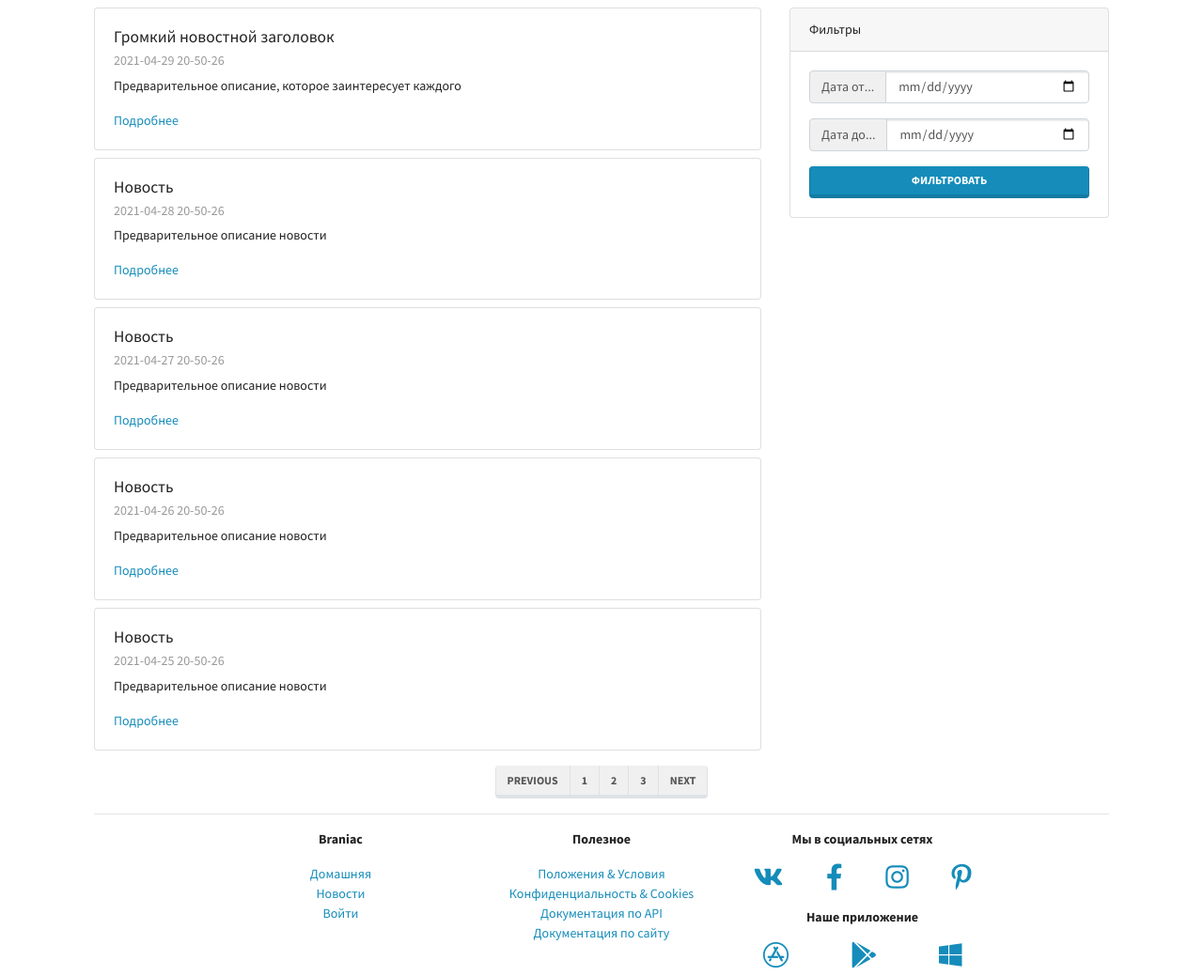
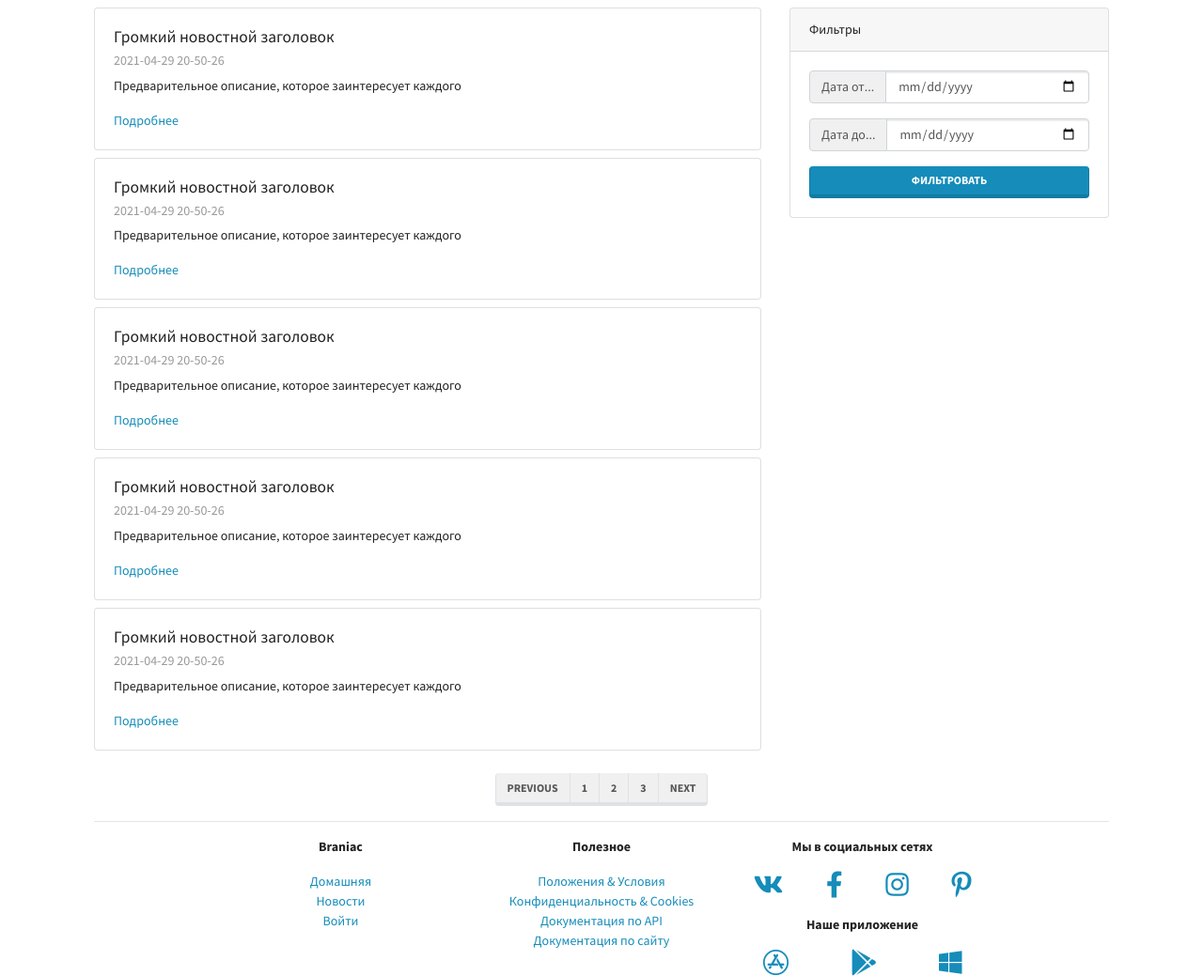
Before and after one commit to vladislavchicheg/djangoStart, a Django app: page /mainapp/news/ in a window 1280 px wide. Shown: the part 77-1116 px from the top of the page at 94% size. Run offline with Django 4.2, Linux system fonts and the light colour scheme; some libraries are stand-ins or nearby versions.

Commit message:
lesson_3 add news in iteration template

```diff
--- a/mainapp/templates/mainapp/news.html
+++ b/mainapp/templates/mainapp/news.html
@@ -21,8 +21,6 @@
   <body>
 
 
-
-
     <div class="container-md">
 
       {% extends 'base.html' %}
@@ -31,7 +29,7 @@
         <div class="row">
 
           <div class="col-lg-8">
-
+            {% for i in range %}
               <div class="card my-2">
                 <div class="card-body">
                   <h5 class="card-title">{{ news_title }}</h5>
@@ -40,42 +38,8 @@
                   <a href="#" class="card-link">Подробнее</a>
                 </div>
               </div>
+            {% endfor %}
 
-            <div class="card my-2">
-              <div class="card-body">
-                <h5 class="card-title">Новость</h5>
-                <h6 class="card-subtitle mb-2 text-muted">2021-04-28 20-50-26</h6>
-                <p class="card-text">Предварительное описание новости</p>
-                <a href="#" class="card-link">Подробнее</a>
-              </div>
-            </div>
-
-            <div class="card my-2">
-              <div class="card-body">
-                <h5 class="card-title">Новость</h5>
-                <h6 class="card-subtitle mb-2 text-muted">2021-04-27 20-50-26</h6>
-                <p class="card-text">Предварительное описание новости</p>
-                <a href="#" class="card-link">Подробнее</a>
-              </div>
-            </div>
-
-            <div class="card my-2">
-              <div class="card-body">
-                <h5 class="card-title">Новость</h5>
-                <h6 class="card-subtitle mb-2 text-muted">2021-04-26 20-50-26</h6>
-                <p class="card-text">Предварительное описание новости</p>
-                <a href="#" class="card-link">Подробнее</a>
-              </div>
-            </div>
-
-            <div class="card mt-2">
-              <div class="card-body">
-                <h5 class="card-title">Новость</h5>
-                <h6 class="card-subtitle mb-2 text-muted">2021-04-25 20-50-26</h6>
-                <p class="card-text">Предварительное описание новости</p>
-                <a href="#" class="card-link">Подробнее</a>
-              </div>
-            </div>
 
           </div>
 
--- a/mainapp/views.py
+++ b/mainapp/views.py
@@ -12,6 +12,7 @@ class NewsPageView(TemplateView):
         context = super().get_context_data(**kwargs)
         context["news_title"] = "Громкий новостной заголовок"
         context["news_preview"] = "Предварительное описание, которое заинтересует каждого"
+        context["range"] = range(5)
         return context
 
 
```
Also changed, not shown: templates/base.html (+0 -12 lines). Lines whose indentation alone changed are shown as unchanged.
